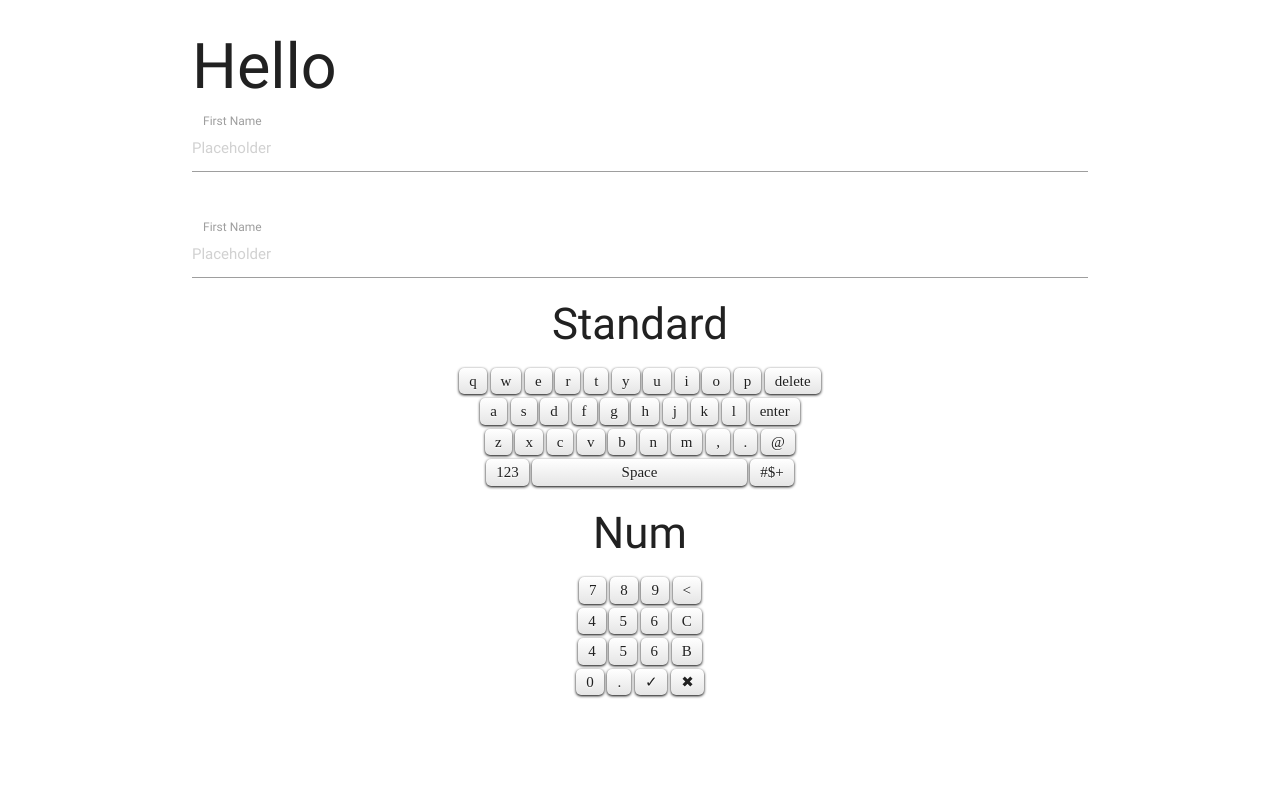
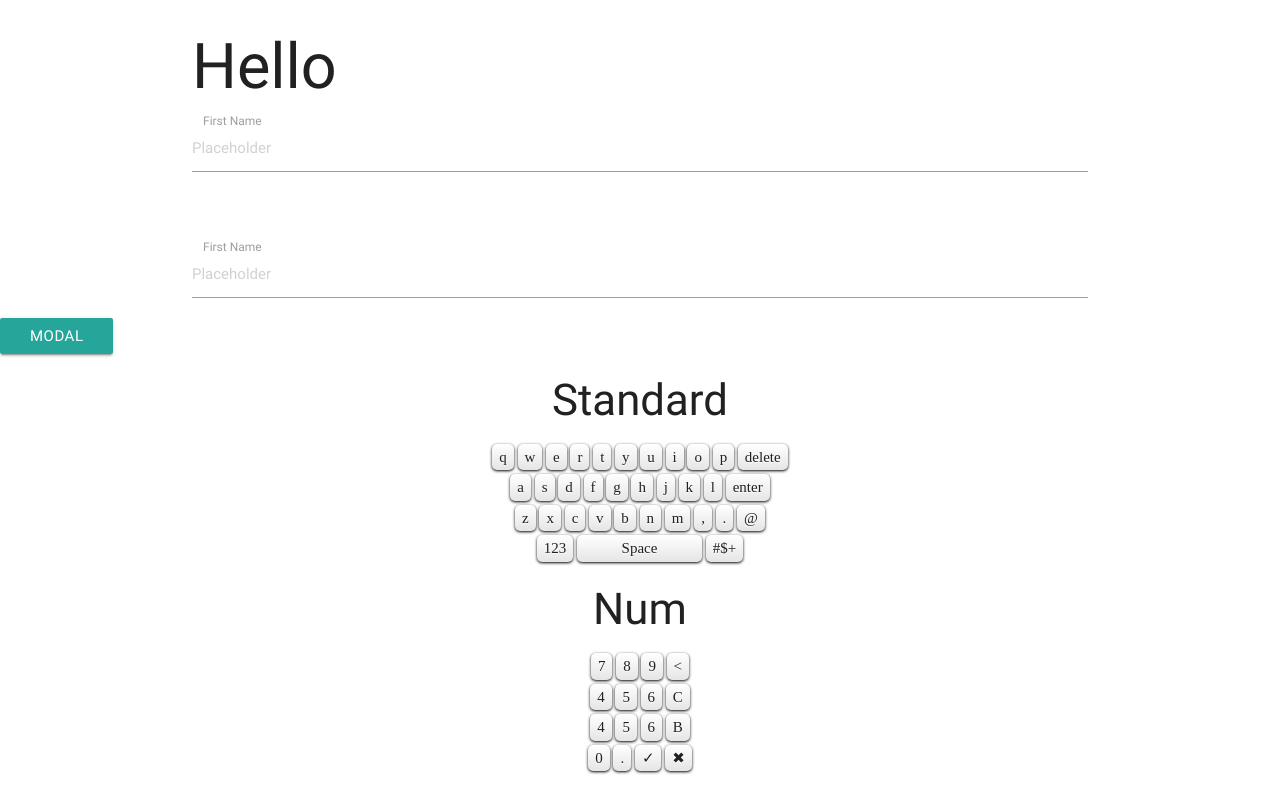
Before and after one commit to ev-devs/jboard, a website: page index.html in a window 1280 px wide. Drawn offline with nearby package versions, Linux system fonts and the light colour scheme.

Commit message:
figured out what to do next for keyboard

```diff
--- a/index.html
+++ b/index.html
@@ -30,6 +30,25 @@
               <label for="first_name">First Name</label>
             </div>
         </div>
+
+
+
+
+
+          <!-- Modal Trigger -->
+          <a class="waves-effect waves-light btn modal-trigger" href="#keyboard-modal">Modal</a>
+
+          <!-- Modal Structure -->
+          <div id="keyboard-modal" class="modal bottom-sheet">
+            <div class="modal-content">
+
+            </div>
+          </div>
+
+
+
+
+
 
 
 
--- a/jboard.css
+++ b/jboard.css
@@ -3,8 +3,8 @@
     font-family: Arial Unicode MS;
     margin: : 6px 6px;
     padding : 2px;
-    padding-left: 10px;
-    padding-right: 10px;
+    padding-left: 7px;
+    padding-right: 7px;
     text-shadow: 0px 1px 1px #ffffff;
     box-shadow: 0px 1px 3px #000000;
     border-radius: 5px;
@@ -15,11 +15,7 @@
     -webkit-box-shadow: 0px 1px 3px #000000;
     -moz-box-shadow: 0px 1px 3px #000000;
     -moz-border-radius: 5px;
-    filter: progid:DXImageTransform.Microsoft.gradient( startColorstr='#ffffff', endColorstr='#e5e5e5',GradientType=0 );
 }
-
-
-
 
 .standard-jboard-container {
 
@@ -36,6 +32,10 @@
 }
 
 .space-key {
-    padding-left: 10%;
-    padding-right: 10%;
+    padding-left: 5%;
+    padding-right: 5%;
 }
+
+#keyboard-modal {
+    background: #2979ff;
+}
--- a/jboard.js
+++ b/jboard.js
@@ -1,3 +1,7 @@
+$('.modal-trigger').leanModal({
+    opacity: 0, // Opacity of modal background
+});
+
 var global = null
 
 const standard_jboard   = $('#standard-jboard-container').html()
```
